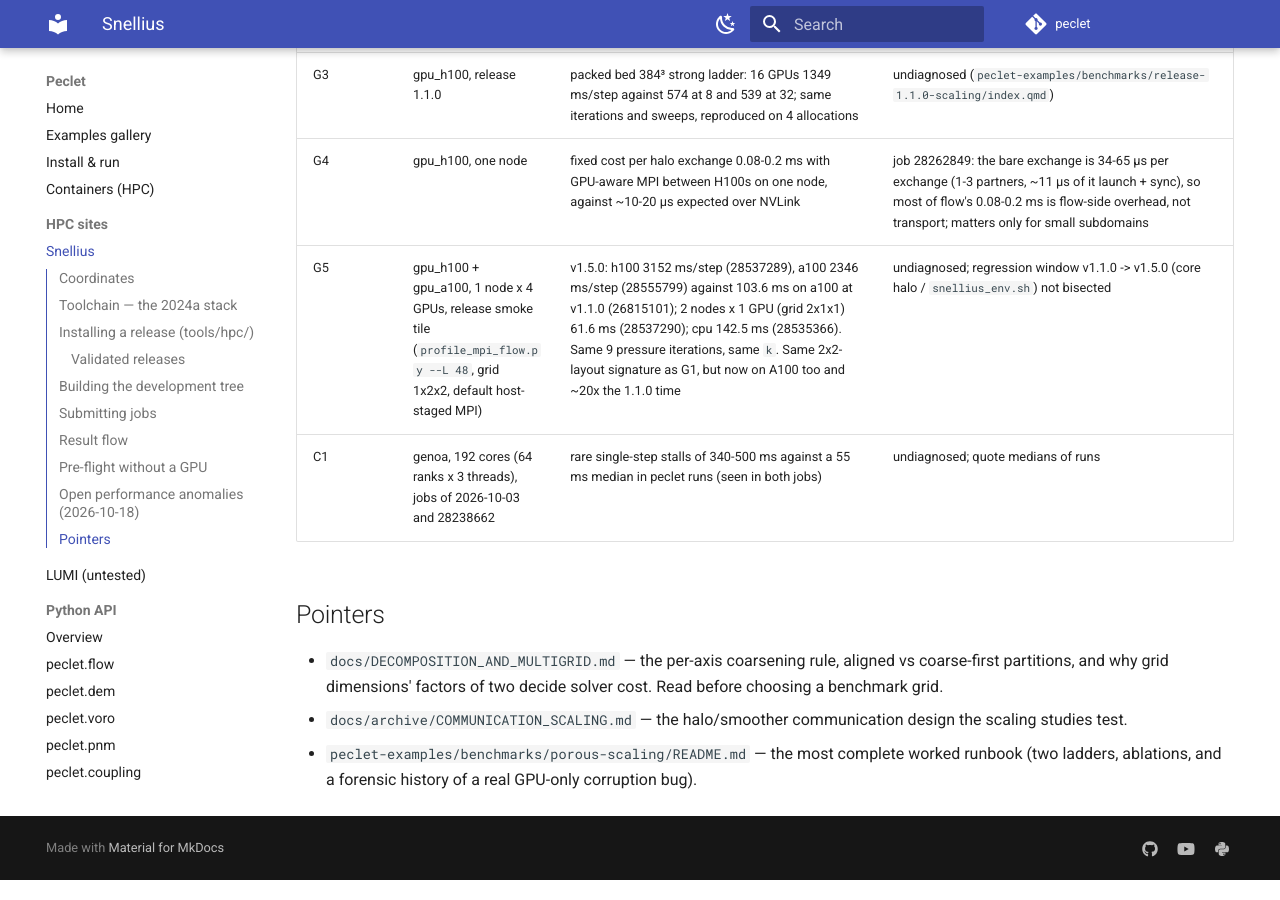
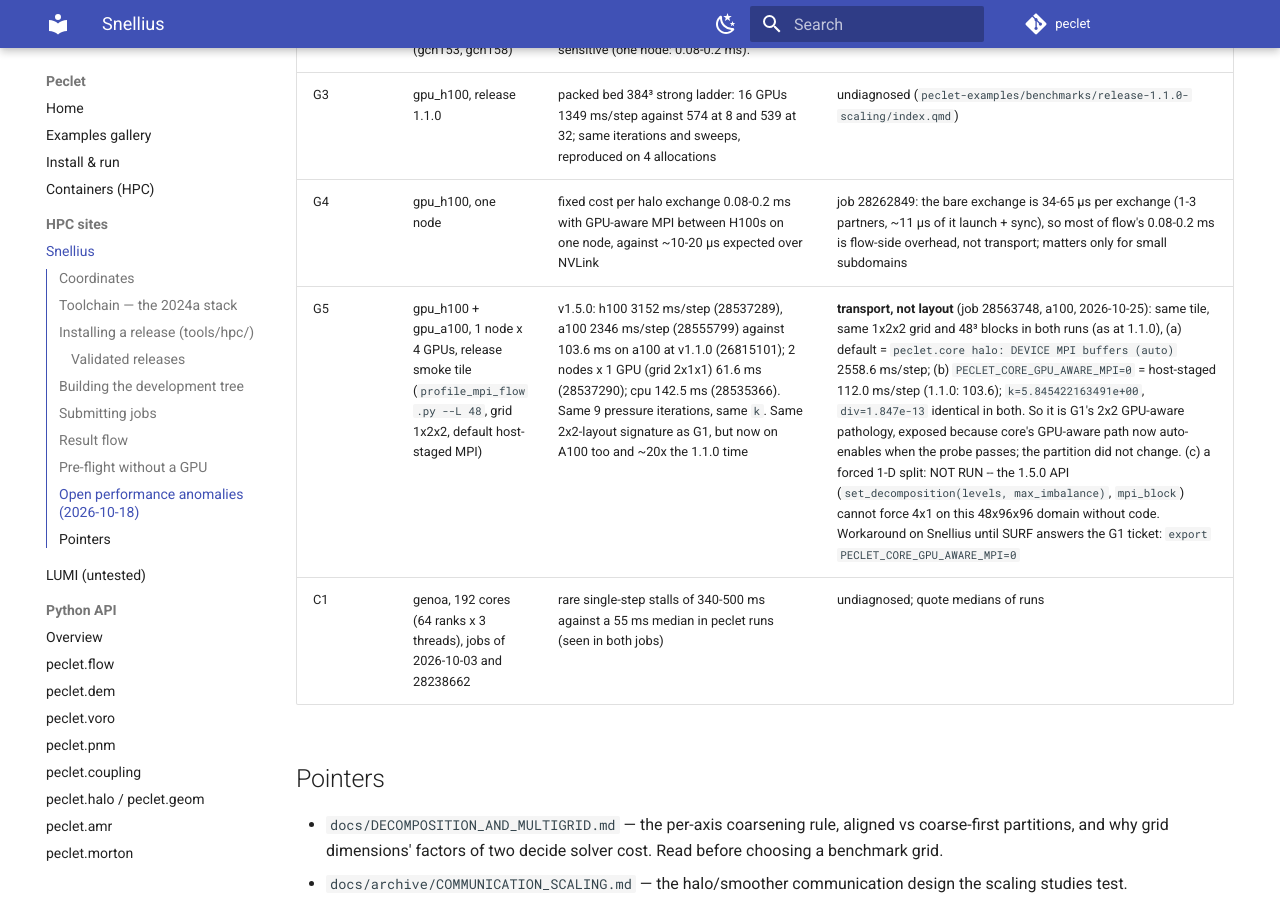
Before and after one commit to computational-chemical-engineering/peclet, an MkDocs documentation site: the page built from docs/SNELLIUS.md, in a window 1280 px wide and 900 px high, scrolled down 7710 px. Built offline with MkDocs 1.6.1 and Material for MkDocs 9.7.7, drawn with Linux system fonts in a browser that asks for light colours; comment, search, counter and statistics services are not loaded.

Commit message:
SNELLIUS G5: the 4-GPU smoke slowdown is the GPU-aware transport (auto-on), not the partition
Job 28563748 (gpu_a100, 1 node x 4 GPU, v1.5.0 site build): same 1x2x2 grid and 48^3 blocks;
default (DEVICE MPI buffers, auto) 2558.6 ms/step, PECLET_CORE_GPU_AWARE_MPI=0 (host-staged)
112.0 ms/step (1.1.0: 103.6); k=5.845422163491e+00 identical. A forced 1-D split is not expressible
in the 1.5.0 API without code: not run.

Co-Authored-By: Claude Opus 5.5 <noreply@anthropic.com>
Claude-Session: https://claude.ai/code/session_0127kjaH3FmCxkx1nzhmxWbn

```diff
--- a/docs/SNELLIUS.md
+++ b/docs/SNELLIUS.md
@@ -325,7 +325,7 @@ Evidence lives in `~/Codes/bubble_column_perf/` (not in git) unless a repo path
 | G2 | gpu_h100, 2 nodes, job 28221804 (gcn153, gcn158) | same case with 0.79M cells per GPU, 8 GPUs: ~1.2 ms per halo exchange, bytes-sensitive (one node: 0.08-0.2 ms). | same as G1, inter-node path |
 | G3 | gpu_h100, release 1.1.0 | packed bed 384³ strong ladder: 16 GPUs 1349 ms/step against 574 at 8 and 539 at 32; same iterations and sweeps, reproduced on 4 allocations | undiagnosed (`peclet-examples/benchmarks/release-1.1.0-scaling/index.qmd`) |
 | G4 | gpu_h100, one node | fixed cost per halo exchange 0.08-0.2 ms with GPU-aware MPI between H100s on one node, against ~10-20 µs expected over NVLink | job 28262849: the bare exchange is 34-65 µs per exchange (1-3 partners, ~11 µs of it launch + sync), so most of flow's 0.08-0.2 ms is flow-side overhead, not transport; matters only for small subdomains |
-| G5 | gpu_h100 + gpu_a100, 1 node x 4 GPUs, release smoke tile (`profile_mpi_flow.py --L 48`, grid 1x2x2, default host-staged MPI) | v1.5.0: h100 3152 ms/step (28537289), a100 2346 ms/step (28555799) against 103.6 ms on a100 at v1.1.0 (26815101); 2 nodes x 1 GPU (grid 2x1x1) 61.6 ms (28537290); cpu 142.5 ms (28535366). Same 9 pressure iterations, same `k`. Same 2x2-layout signature as G1, but now on A100 too and ~20x the 1.1.0 time | undiagnosed; regression window v1.1.0 -> v1.5.0 (core halo / `snellius_env.sh`) not bisected |
+| G5 | gpu_h100 + gpu_a100, 1 node x 4 GPUs, release smoke tile (`profile_mpi_flow.py --L 48`, grid 1x2x2, default host-staged MPI) | v1.5.0: h100 3152 ms/step (28537289), a100 2346 ms/step (28555799) against 103.6 ms on a100 at v1.1.0 (26815101); 2 nodes x 1 GPU (grid 2x1x1) 61.6 ms (28537290); cpu 142.5 ms (28535366). Same 9 pressure iterations, same `k`. Same 2x2-layout signature as G1, but now on A100 too and ~20x the 1.1.0 time | **transport, not layout** (job 28563748, a100, 2026-10-25): same tile, same 1x2x2 grid and 48³ blocks in both runs (as at 1.1.0), (a) default = `peclet.core halo: DEVICE MPI buffers (auto)` 2558.6 ms/step; (b) `PECLET_CORE_GPU_AWARE_MPI=0` = host-staged 112.0 ms/step (1.1.0: 103.6); `k=5.845422163491e+00`, `div=1.847e-13` identical in both. So it is G1's 2x2 GPU-aware pathology, exposed because core's GPU-aware path now auto-enables when the probe passes; the partition did not change. (c) a forced 1-D split: NOT RUN -- the 1.5.0 API (`set_decomposition(levels, max_imbalance)`, `mpi_block`) cannot force 4x1 on this 48x96x96 domain without code. Workaround on Snellius until SURF answers the G1 ticket: `export PECLET_CORE_GPU_AWARE_MPI=0` |
 | C1 | genoa, 192 cores (64 ranks x 3 threads), jobs of 2026-10-03 and 28238662 | rare single-step stalls of 340-500 ms against a 55 ms median in peclet runs (seen in both jobs) | undiagnosed; quote medians of runs |
 
 ## Pointers
```
